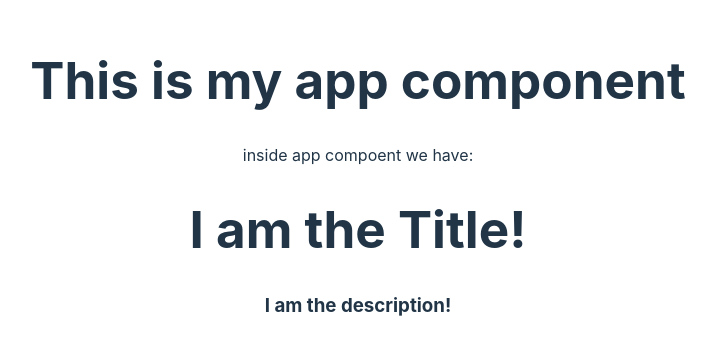
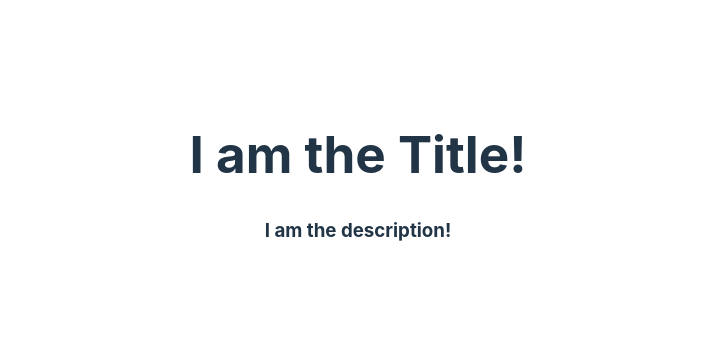
Before and after one commit to coderun13/react_js_frontend, a React (Vite) app in the folder basic-react-app/: page / in a window 1280 px wide. Shown: the part 222-576 px from the top of the page, without its empty margins (282-998 px from the left). Built offline with nearby package versions, Linux system fonts and the light colour scheme.

Commit message:
markup in jsx

```diff
--- a/basic-react-app/src/App.jsx
+++ b/basic-react-app/src/App.jsx
@@ -3,20 +3,12 @@ import "./App.css"
 //import
 import Title from "./Title.jsx";
 
-function Description() {
-  return <h3>I am the description!</h3>
-}
-
 function App() {
   return (
     <div>
-    <h1>This is my app component</h1>
-    <p>inside app compoent we have: </p>
-  <Title />
-  <Description />
-  {/* <h1>Hello World</h1> */}
-  </div>
+        <Title />
+    </div>
   );
 }
 
-export default App
+export default App;
--- a/basic-react-app/src/Title.jsx
+++ b/basic-react-app/src/Title.jsx
@@ -1,7 +1,12 @@
 
 function Title() {
-    return <h1>I am the Title!</h1>
-  }
+  return (
+    <div>
+    <h1>I am the Title!</h1>
+    <h3>I am the description!</h3>
+  </div>
+  );
+}
 
-  //export
+//export
 export default Title;
```
